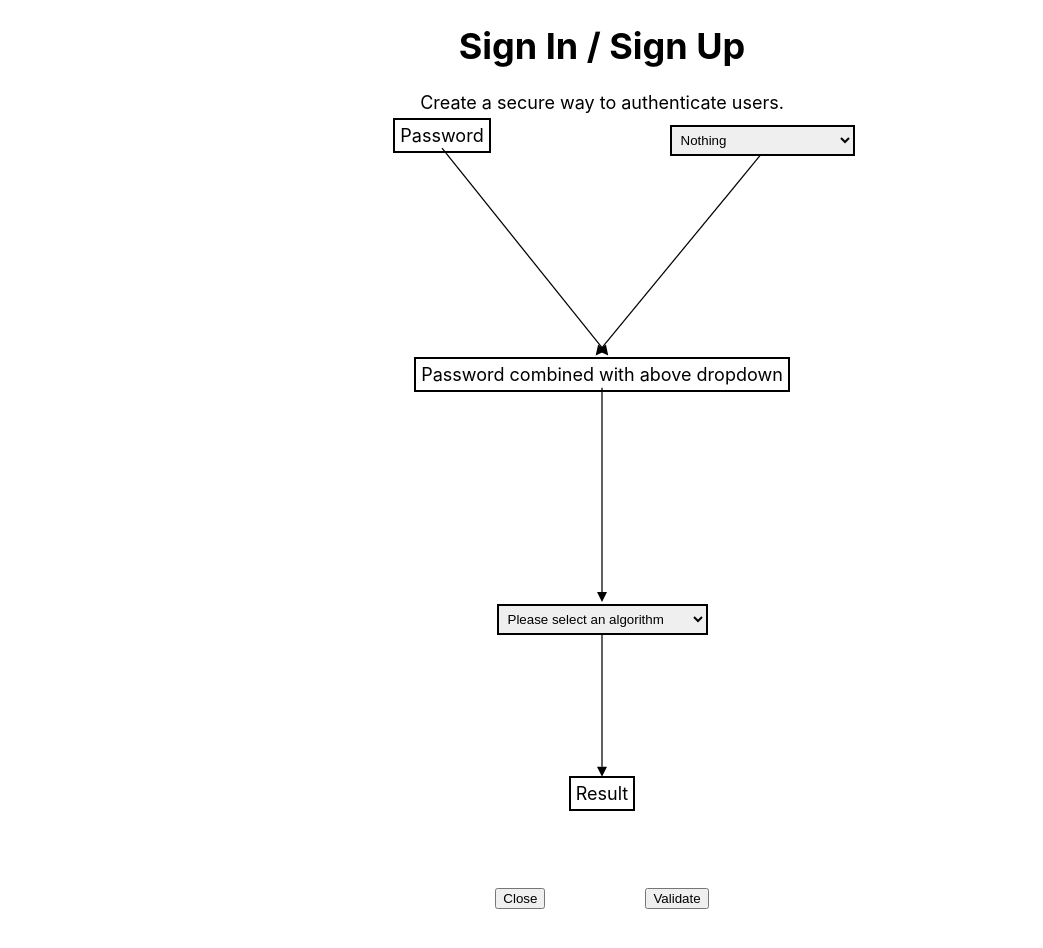
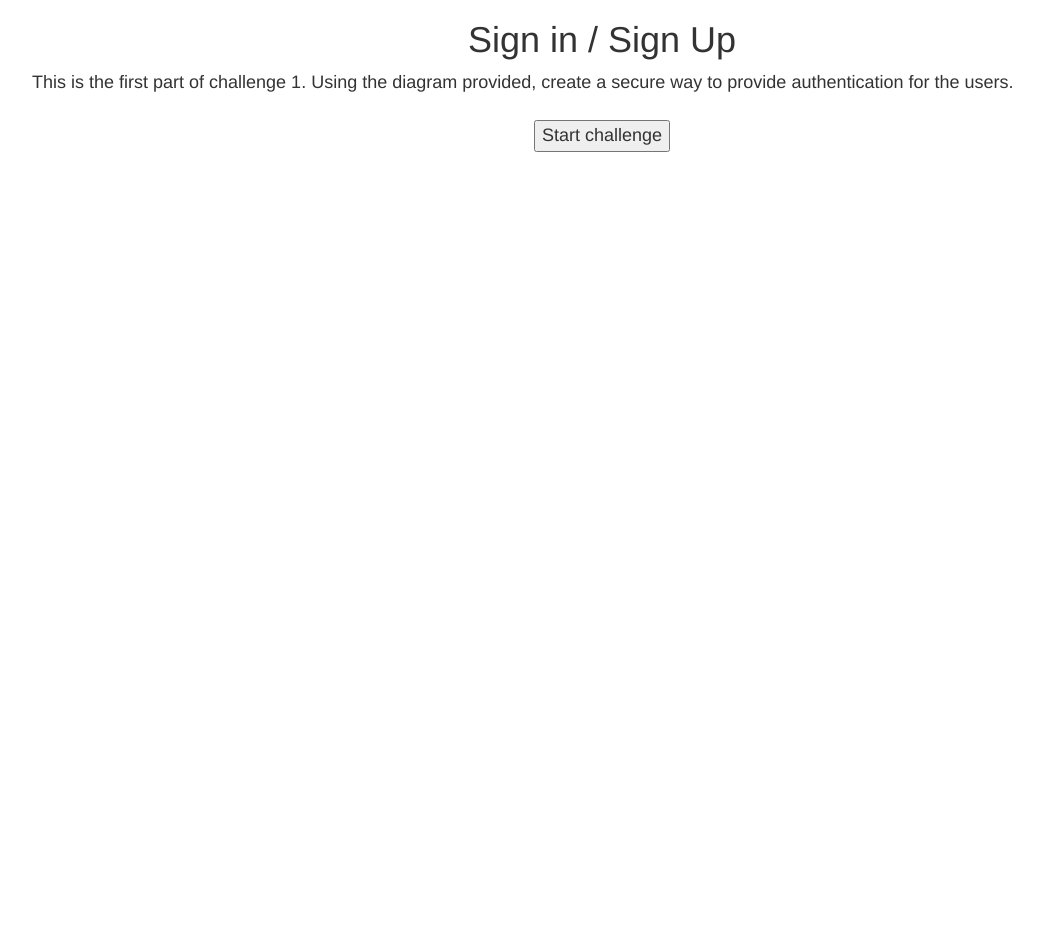
Before and after one commit to fmavb/questlines, a React (Create React App) app: page /challenge2/part1/start in a window 1280 px wide. Shown: the top 948 px of the page, without its empty margins (38-1081 px from the left). After the commit the page ends 800 px from the top, so only its background shows below. Built offline with nearby package versions, Linux system fonts and the light colour scheme.

Commit message:
Added intro + rerouting

```diff
--- a/src/App.js
+++ b/src/App.js
@@ -16,6 +16,9 @@ import Part3 from './components/Challenge2/Part3';
 import Part1Explanation from './components/Challenge2/Part1Explanation';
 import Part2Explanation from './components/Challenge2/Part2Explanation';
 import Part3Explanation from './components/Challenge2/Part3Explanation';
+import Part1Begin from './components/Challenge2/Part1Begin';
+import Part2Begin from './components/Challenge2/Part2Begin';
+import Part3Begin from './components/Challenge2/Part3Begin';
 
 export default class App extends Component {
 
@@ -23,8 +26,11 @@ export default class App extends Component {
     return (
       <Router>
         <Switch>
+          <Route path="/challenge2/part1/start" component={Part1Begin} />
           <Route path="/challenge2/part1/explanation" component={Part1Explanation} />
+          <Route path="/challenge2/part2/start" component={Part2Begin} />
           <Route path="/challenge2/part2/explanation" component={Part2Explanation} />
+          <Route path="/challenge2/part3/start" component={Part3Begin} />
           <Route path="/challenge2/part3/explanation" component={Part3Explanation} />
           <Route path="/challenge2/part1" component={Part1} />
           <Route path="/challenge2/part2" component={Part2} />
--- a/src/components/Challenge2/Part1.css
+++ b/src/components/Challenge2/Part1.css
@@ -4,6 +4,11 @@ p, select {
     border-style: solid;
     border-color: black;
     padding: 5px;
+}
+
+svg {
+    height: 100vh;
+    width: 100vw;
 }
 
 .challenge{
--- a/src/components/Challenge2/Part1.js
+++ b/src/components/Challenge2/Part1.js
@@ -52,18 +52,18 @@ it is a slow algorithm which makes brute forcing time consuming");
     drawArrow(arrow, from, to) {
         const rectFrom = this.id(from).getBoundingClientRect();
         const leftFrom = rectFrom.left + document.body.scrollLeft;
-        const topFrom = rectFrom.top + document.body.scrollTop;
+        const topFrom = rectFrom.top + document.body.clientTop;
         const rectTo = this.id(to).getBoundingClientRect();
         const leftTo = rectTo.left + document.body.scrollLeft;
-        const topTo = rectTo.top + document.body.scrollTop;
+        const topTo = rectTo.top + document.body.clientTop;
         const x1 = leftFrom + (parseFloat(getComputedStyle(this.id(from), null).width.replace("px", "")))/2;
         const y1 = topFrom + (parseFloat(getComputedStyle(this.id(from), null).height.replace("px", "")))/2;
         const x2 = leftTo + (parseFloat(getComputedStyle(this.id(to), null).width.replace("px", "")))/2;
         const y2 = topTo + (parseFloat(getComputedStyle(this.id(to), null).height.replace("px", "")))/2;
         this.id(arrow).setAttribute("x1", x1);
-        this.id(arrow).setAttribute("y1", y1-100);
+        this.id(arrow).setAttribute("y1", y1 + 15);
         this.id(arrow).setAttribute("x2", x2);
-        this.id(arrow).setAttribute("y2", y2-140);
+        this.id(arrow).setAttribute("y2", y2-15);
     }
 
     componentDidMount(){
@@ -77,10 +77,6 @@ it is a slow algorithm which makes brute forcing time consuming");
     render(){
         return(
             <div className="challenge">
-                <div style={{position: "relative"}}>
-                <h1>Sign In / Sign Up</h1>
-                Create a secure way to authenticate users.
-                </div>
             <div className="page">
                 <div className="element" id="password">
                     <p>Password</p>
@@ -115,7 +111,7 @@ it is a slow algorithm which makes brute forcing time consuming");
                     <button>Close</button>
                     <button onClick={this.validate}>Validate</button>
                 </div>
-                <svg width={document.body.clientWidth} height="1080">
+                <svg>
                     <defs>
                         <marker markerWidth="13" markerHeight="13" id="arrow" orient="auto" refX="2" refY="6">
                             <path d="M2,1 L2,10 L10,6 L2,2"/>
--- /dev/null
+++ b/src/components/Challenge2/Part1Begin.js
@@ -0,0 +1,31 @@
+import React, { Component } from 'react';
+
+export default class Part1Begin extends Component{
+    constructor(props){
+        super(props);
+        document.title = "Challenge 2 - Part 1";
+        this.next = this.next.bind(this);
+    }
+
+    next(){
+        this.props.history.push('/challenge2/part1');
+    }
+
+    render(){
+        return (
+            <div>
+                <link rel="stylesheet" href="https://stackpath.bootstrapcdn.com/bootstrap/3.4.1/css/bootstrap.min.css"
+            integrity="sha384-HSMxcRTRxnN+Bdg0JdbxYKrThecOKuH5zCYotlSAcp1+c8xmyTe9GYg1l9a69psu" crossorigin="anonymous"></link>
+                <h1>Sign in / Sign Up</h1>
+                <div className="container">
+                    This is the first part of challenge 1. Using the diagram provided,
+                    create a secure way to provide authentication for the users.
+                    <br />
+                    <div id="buttons">
+                        <button onClick={this.next} style={{margin: "25px"}}>Start challenge</button>
+                    </div>
+                </div>
+            </div>
+        );
+    }
+}
--- a/src/components/Challenge2/Part1Explanation.js
+++ b/src/components/Challenge2/Part1Explanation.js
@@ -14,7 +14,7 @@ export default class Part1Explanation extends Component{
     }
 
     next(){
-        this.props.history.push("/challenge2/part2");
+        this.props.history.push("/challenge2/part2/start");
     }
 
     render(){
--- a/src/components/Challenge2/Part2.js
+++ b/src/components/Challenge2/Part2.js
@@ -150,9 +150,9 @@ export default class Part2 extends Component {
         const x2 = leftTo + parseFloat(rectTo.width)/2;
         const y2 = topTo + parseFloat(rectTo.height)/2;
         this.id(arrow).setAttribute("x1", x1);
-        this.id(arrow).setAttribute("y1", y1 - 110);
+        this.id(arrow).setAttribute("y1", y1 + 0);
         this.id(arrow).setAttribute("x2", x2);
-        this.id(arrow).setAttribute("y2", y2 - 150);
+        this.id(arrow).setAttribute("y2", y2 - 35);
     }
 
     drawArrow2(arrow, from, to) {
@@ -167,9 +167,9 @@ export default class Part2 extends Component {
         const x2 = leftTo;
         const y2 = topTo + rectTo.height/2;
         this.id(arrow).setAttribute("x1", x1 + 5);
-        this.id(arrow).setAttribute("y1", y1 - 125);
+        this.id(arrow).setAttribute("y1", y1 - 15);
         this.id(arrow).setAttribute("x2", x2 - 10);
-        this.id(arrow).setAttribute("y2", y2 - 125);
+        this.id(arrow).setAttribute("y2", y2 - 15);
     }
 
     initialState(){
@@ -224,9 +224,6 @@ export default class Part2 extends Component {
     render() {
         return (
             <div className="challenge">
-                <h1>Encrypt and Send a Message</h1>
-                Encrypt the message, and its encryption key so that it can be sent securely.
-                You can assume that each user has a private and public key.
             <div className="page">
                 <div id="keys">
                 <div className="element" id="message">
--- /dev/null
+++ b/src/components/Challenge2/Part2Begin.js
@@ -0,0 +1,28 @@
+import React, { Component } from 'react';
+
+export default class Part2Begin extends Component{
+    constructor(props){
+        super(props);
+        document.title = "Challenge 2 - Part 2";
+        this.next = this.next.bind(this);
+    }
+
+    next(){
+        this.props.history.push("/challenge2/part2");
+    }
+
+    render(){
+        return (
+            <div>
+                <link rel="stylesheet" href="https://stackpath.bootstrapcdn.com/bootstrap/3.4.1/css/bootstrap.min.css"
+            integrity="sha384-HSMxcRTRxnN+Bdg0JdbxYKrThecOKuH5zCYotlSAcp1+c8xmyTe9GYg1l9a69psu" crossorigin="anonymous"></link>
+                <h1>Encrypt and Send a Message</h1>
+                Encrypt the message, and its encryption key so that it can be sent securely.
+                You can assume that each user has a private and public key.
+                <br />
+                <button onClick={this.next}>Start Challenge</button>
+            </div>
+        );
+    }
+
+}
--- a/src/components/Challenge2/Part2Explanation.js
+++ b/src/components/Challenge2/Part2Explanation.js
@@ -15,7 +15,7 @@ export default class Part2Explanation extends Component {
     }
 
     next(){
-        this.props.history.push("/challenge2/part3");
+        this.props.history.push("/challenge2/part3/start");
     }
 
     render(){
--- a/src/components/Challenge2/Part3.js
+++ b/src/components/Challenge2/Part3.js
@@ -106,9 +106,9 @@ export default class Part3 extends Component {
         const x2 = leftTo + parseFloat(rectTo.width)/2;
         const y2 = topTo + parseFloat(rectTo.height)/2;
         this.id(arrow).setAttribute("x1", x1);
-        this.id(arrow).setAttribute("y1", y1 - 90);
+        this.id(arrow).setAttribute("y1", y1 + 15);
         this.id(arrow).setAttribute("x2", x2);
-        this.id(arrow).setAttribute("y2", y2 - 150);
+        this.id(arrow).setAttribute("y2", y2 - 25);
     }
 
     drawArrow2(arrow, from, to) {
@@ -123,9 +123,9 @@ export default class Part3 extends Component {
         const x2 = leftTo;
         const y2 = topTo + rectTo.height/2;
         this.id(arrow).setAttribute("x1", x1 - 210);
-        this.id(arrow).setAttribute("y1", y1 - 110);
+        this.id(arrow).setAttribute("y1", y1 - 0);
         this.id(arrow).setAttribute("x2", x2 + 15);
-        this.id(arrow).setAttribute("y2", y2 - 110);
+        this.id(arrow).setAttribute("y2", y2 - 0);
     }
 
     initialState(){
@@ -146,8 +146,6 @@ export default class Part3 extends Component {
     render(){
         return (
             <div className="challenge">
-                <h1>Decrypting the Message</h1>
-                Decrypt the message and the key you sent in the previous part of this challenge.
             <div className="page">
                 <div className="element" id="row1">
                     <p id="encMessage">Encrypted Message</p>
--- /dev/null
+++ b/src/components/Challenge2/Part3Begin.js
@@ -0,0 +1,28 @@
+import React, { Component } from 'react';
+
+export default class Part3Begin extends Component{
+    constructor(props){
+        super(props);
+        document.title = "Challenge 2 - Part 3";
+        this.next = this.next.bind(this);
+    }
+
+    next(){
+        this.props.history.push("/challenge2/part3");
+    }
+
+    render(){
+        return (
+            <div>
+                <link rel="stylesheet" href="https://stackpath.bootstrapcdn.com/bootstrap/3.4.1/css/bootstrap.min.css"
+            integrity="sha384-HSMxcRTRxnN+Bdg0JdbxYKrThecOKuH5zCYotlSAcp1+c8xmyTe9GYg1l9a69psu" crossorigin="anonymous"></link>
+                <h1>Decrypting the Message</h1>
+                Decrypt the message and the key you sent in the previous part of this challenge.
+                You can assume that each user has a private and public key.
+                <br />
+                <button onClick={this.next}>Start Challenge</button>
+            </div>
+        );
+    }
+
+}
```
